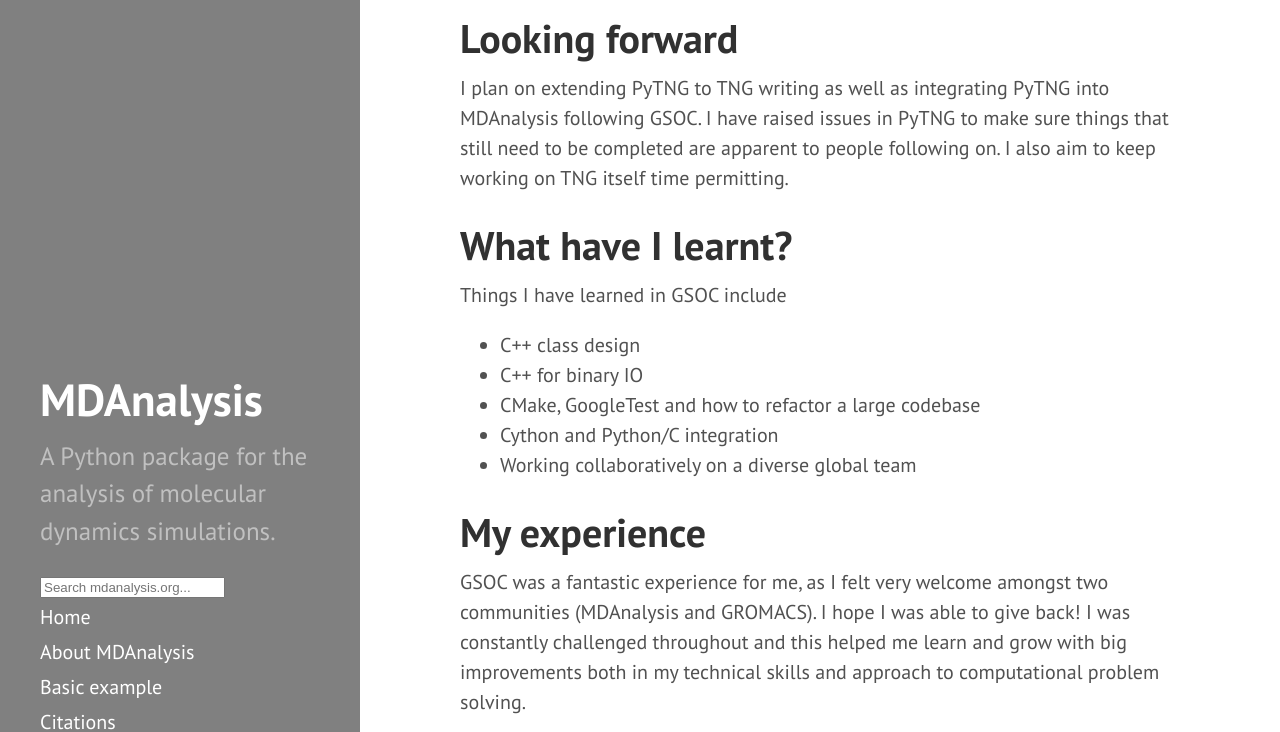
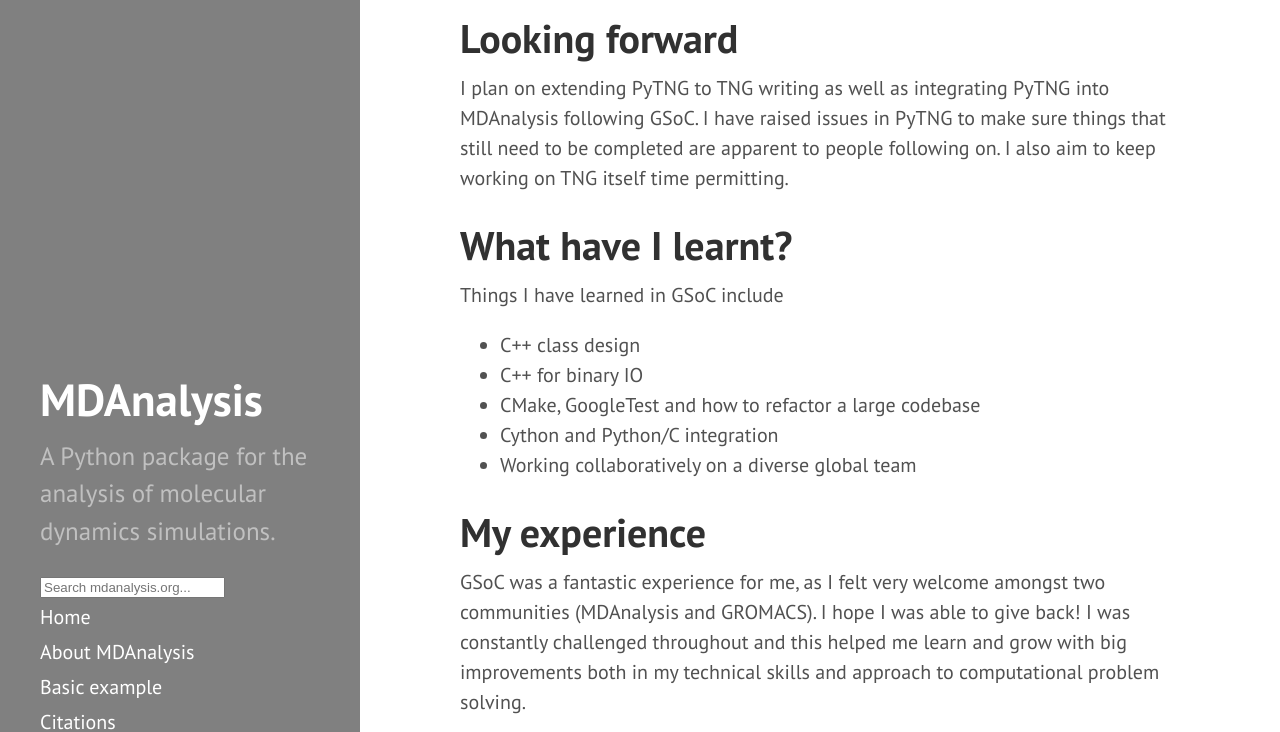
Before and after one commit to MDAnalysis/MDAnalysis.github.io, a Jekyll site: the page built from _posts/2020-09-03-final-report-hugo.md, in a window 1280 px wide and 1400 px high, scrolled down 5107 px. Shown: the part 185-917 px from the top of the window. Built offline with Jekyll 4.4.1, drawn with Linux system fonts in a browser that asks for light colours; comment, search, counter and statistics services are not loaded; some of the changed text lies outside the part shown.

Commit message:
fix typos and markup

```diff
--- a/_posts/2020-09-03-final-report-hugo.md
+++ b/_posts/2020-09-03-final-report-hugo.md
@@ -21,7 +21,7 @@ Despite its many advantages, the TNG format has not seen widespread adoption, as
 
 # TNG time!
 
-I started GSOC working on the TNG library with the aim of adding tests,
+I started GSoC working on the TNG library with the aim of adding tests,
 understanding the API and converting the older C style API it to C++.  I worked
 on this for the majority of the bonding period as well as the first and some of
 the second coding period.
@@ -122,8 +122,8 @@ All the work I have done on TNG itself can be found in my TNG
 
 From here I switched focus to [PyTNG](https://github.com/MDAnalysis/pytng), a
 set of Python bindings designed for use by MDAnalysis although technically a
-separate library. I worked on PyTNG for most of the second half of GSOC. This required
-changing gears a little bit as well as learning Cython, which was initially a
+separate library. I worked on PyTNG for most of the second half of GSoC. This required
+changing gears a little bit as well as learning [Cython](https://cython.org), which was initially a
 bit of a learning curve for me.
 
 Firstly I changed the TNG libraries exported with PyTNG itself to
@@ -140,7 +140,7 @@ maximal speed. This was achieved in merging
 redesign of the whole PyTNG API.
 
 The end result of this is a working implementation that can read any TNG block
-as of #32 with improvements close in #38.
+as of [#32](https://github.com/MDAnalysis/pytng/pull/32) with improvements close in [#38]((https://github.com/MDAnalysis/pytng/pull/38)).
 I also added docs and examples as
 part of [#38](https://github.com/MDAnalysis/pytng/pull/38). Profiling and
 timings indicated high performance of the bindings, with the library largely IO
@@ -185,12 +185,12 @@ An example of how to use PyTNG to read a TNG file and extract positions is shown
 # Looking forward
 
 I plan on extending PyTNG to TNG writing as well as integrating PyTNG into MDAnalysis
-following GSOC. I have raised issues in PyTNG to make sure things that still
+following GSoC. I have raised issues in PyTNG to make sure things that still
 need to be completed are apparent to people following on.  I also aim to keep working on TNG itself time permitting.
 
 # What have I learnt?
 
-Things I have learned in GSOC include
+Things I have learned in GSoC include
 
 * C++ class design
 * C++ for binary IO
@@ -200,7 +200,7 @@ Things I have learned in GSOC include
 
 # My experience
 
-GSOC was a fantastic experience for me, as I felt very welcome amongst two
+GSoC was a fantastic experience for me, as I felt very welcome amongst two
 communities (MDAnalysis and GROMACS). I hope I was able to give back! I was
 constantly challenged throughout and this helped me learn and grow with big
 improvements both in my technical skills and approach to computational problem
```
Also changed, not shown: other parts of _posts/2020-09-03-final-report-hugo.md (+1 -1 lines).
